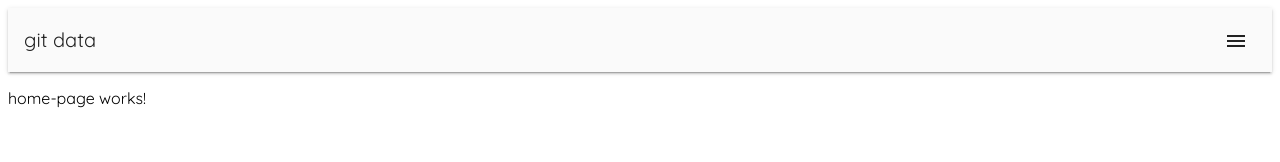
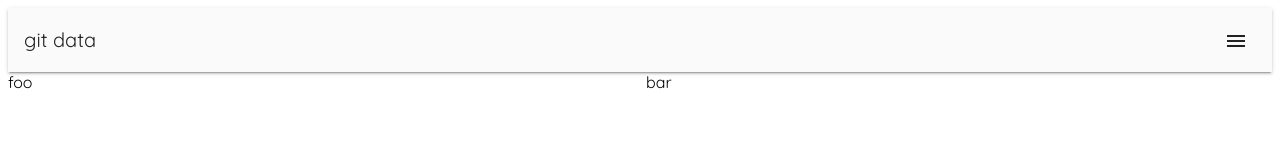
Before and after one commit to rafaelcm95/git-data-app, an Angular app: page / in a window 1280 px wide. Shown: the top 162 px of the page. Built offline with nearby package versions, Linux system fonts and the light colour scheme.

Commit message:
inserted flex layout module

```diff
--- a/src/app/app.module.ts
+++ b/src/app/app.module.ts
@@ -8,6 +8,7 @@ import { BrowserAnimationsModule } from '@angular/platform-browser/animations';
 import { NavbarComponent } from './features/shared-components/navbar/navbar.component';
 import { MaterialModule } from './modules/material/material.module';
 import { HomePageComponent } from './features/pages/home-page/home-page.component';
+import { FlexLayoutModule } from '@angular/flex-layout';
 
 
 @NgModule({
@@ -20,7 +21,8 @@ import { HomePageComponent } from './features/pages/home-page/home-page.componen
     BrowserModule,
     AppRoutingModule,
     BrowserAnimationsModule,
-    MaterialModule
+    MaterialModule,
+    FlexLayoutModule
   ],
   providers: [],
   bootstrap: [AppComponent]
--- a/src/app/features/pages/home-page/home-page.component.html
+++ b/src/app/features/pages/home-page/home-page.component.html
@@ -1,3 +1,4 @@
-<p>
-  home-page works!
-</p>
+<div fxLayout="row" fxLayoutGap="12px">
+  <div fxFlex="50">foo</div>
+  <div fxFlex="50">bar</div>
+</div>
```
